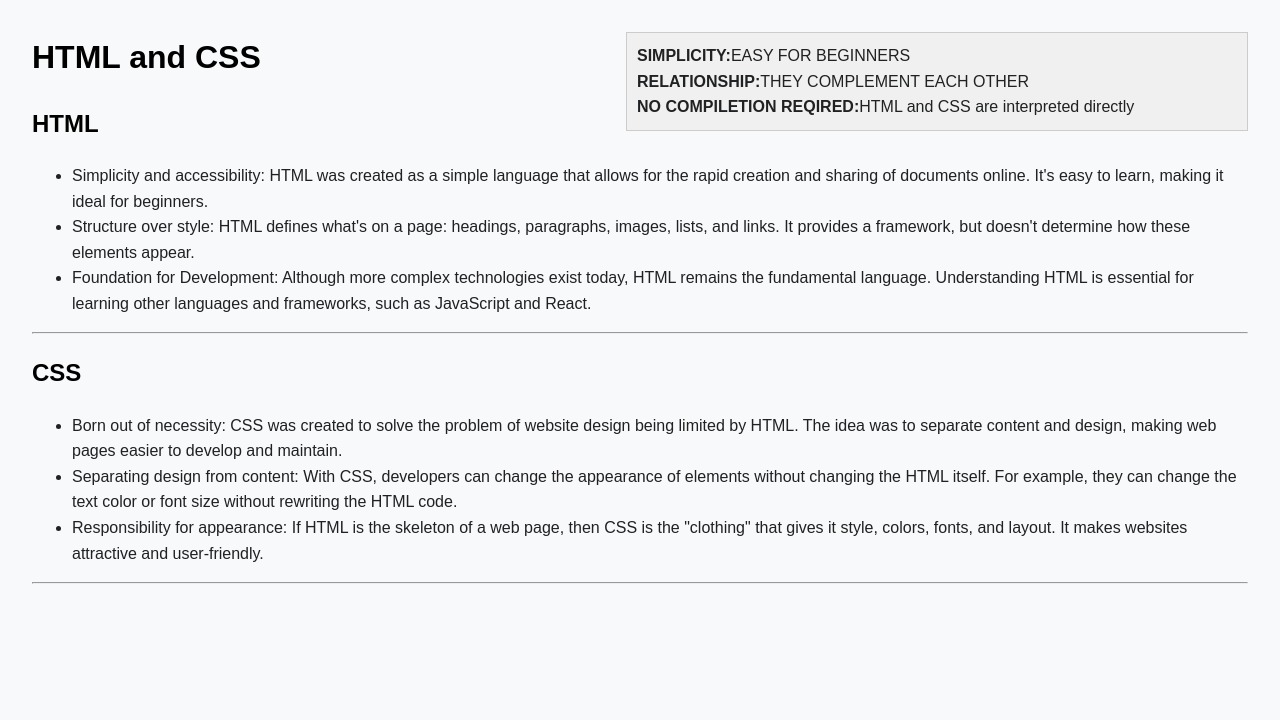
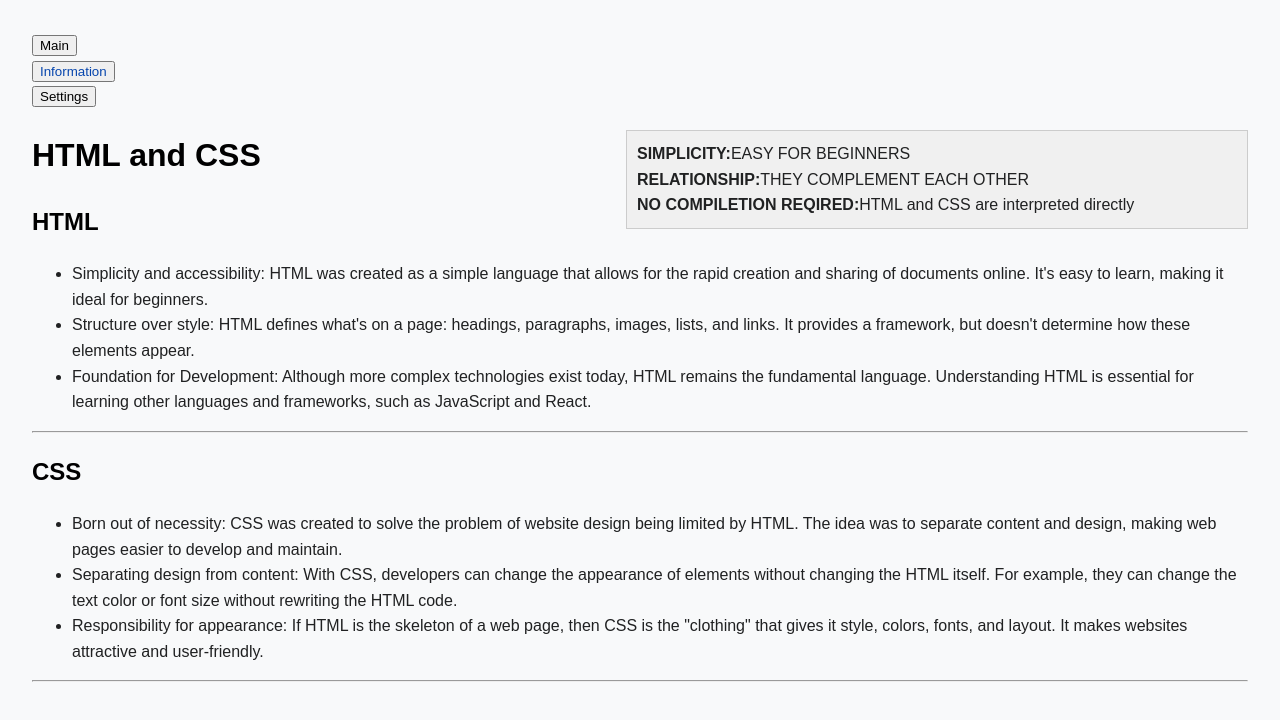
Before and after one commit to Timur1100/zdanie-na-lekcji, a plain HTML site: page zadanie.html in a window 1280 px wide. Drawn offline with Linux system fonts and the light colour scheme.

Commit message:
Update zadanie.html

```diff
--- a/zadanie.html
+++ b/zadanie.html
@@ -6,6 +6,12 @@
   <title>zadanie</title>
 </head>
 <body>
+    <div class="button-group">
+    <div> <button class="btn left">Main</button></div>
+        <div><button class="btn center"><a href="https://qalight.ua/ru/baza-znaniy/html-i-css-dlya-testirovshhikov/" target="_blank">Information</a></button></div>
+        <div><button class="btn right">Settings</button></div>
+    </div>
+    <div class="container"></div>
     <HEADER>
         <div class="infobox">
    <strong>SIMPLICITY:</strong>EASY FOR BEGINNERS<br>
```
